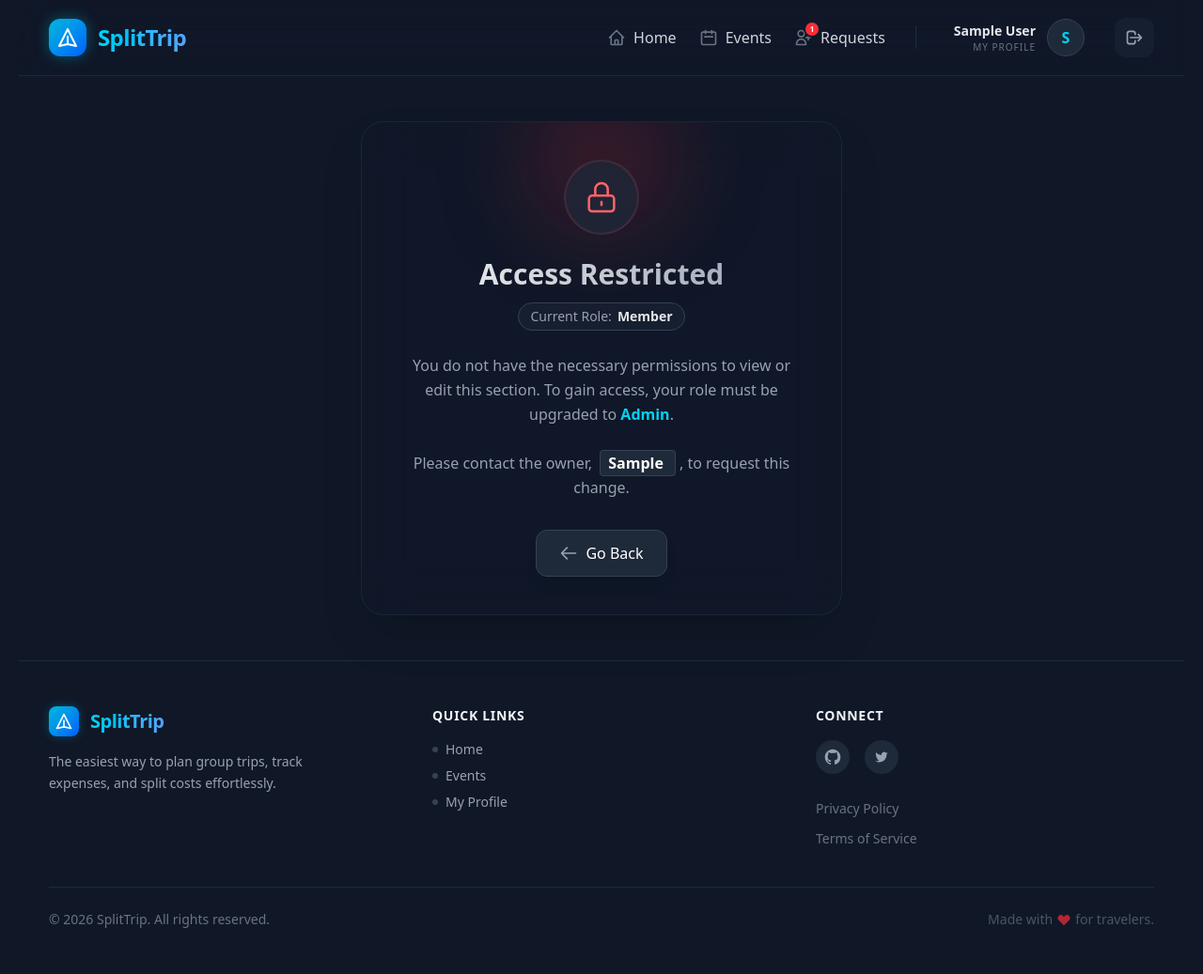
After one commit to hassan-ahmadi-jo/split-trip, a Django app: page /events/000/access-restricted in a window 1280 px wide. The commit adds this page. Shown: the whole page at 94% size. Run offline with Django 5.2, Linux system fonts and the light colour scheme; a user stored in the database is signed in; tables that the repository leaves empty hold one stand-in row (values such as "Sample post").

Commit message:
feat(expenses): add member access restrictions
- Create access restricted template
- Implement AccessRestrictedMixin for protected views
- Add access_restricted.js to disable restricted buttons and links

```diff
--- /dev/null
+++ b/expenses/templates/expenses/access_restricted.html
@@ -0,0 +1,51 @@
+{% extends 'base.html' %}
+{% load static %}
+
+{% block title %}
+  Access Restricted |
+{% endblock %}
+
+{% block content %}
+  <div class="min-h-[70vh] flex items-center justify-center px-4 py-12">
+    <!-- Glassmorphism Card -->
+    <div class="max-w-lg w-full bg-gray-900/60 backdrop-blur-xl border border-gray-800/80 rounded-3xl shadow-2xl p-8 sm:p-10 text-center relative overflow-hidden">
+      <!-- Red/Orange Glow Effect -->
+      <div class="absolute -top-10 left-1/2 -translate-x-1/2 w-40 h-40 bg-red-500/20 rounded-full blur-[50px] pointer-events-none"></div>
+
+      <!-- Lock / Shield Icon -->
+      <div class="mx-auto w-20 h-20 bg-gray-800/80 rounded-full border border-gray-700/50 flex items-center justify-center mb-6 shadow-inner relative z-10">
+        <div class="absolute inset-0 rounded-full border border-red-500/30 animate-[spin_4s_linear_infinite]"></div>
+        <svg xmlns="http://www.w3.org/2000/svg" class="h-10 w-10 text-red-400" fill="none" viewBox="0 0 24 24" stroke="currentColor" stroke-width="1.5">
+          <path stroke-linecap="round" stroke-linejoin="round" d="M12 15v2m-6 4h12a2 2 0 002-2v-6a2 2 0 00-2-2H6a2 2 0 00-2 2v6a2 2 0 002 2zm10-10V7a4 4 0 00-8 0v4h8z" />
+        </svg>
+      </div>
+
+      <!-- Heading -->
+      <h1 class="text-2xl sm:text-3xl font-black text-transparent bg-clip-text bg-gradient-to-r from-gray-100 to-gray-400 mb-3 relative z-10">Access Restricted</h1>
+
+      <!-- Badge showing current role -->
+      <div class="inline-flex items-center gap-1.5 px-3 py-1 rounded-full bg-gray-800/50 border border-gray-700 mb-6 text-sm text-gray-400">
+        Current Role: <span class="font-bold text-gray-200">Member</span>
+      </div>
+
+      <!-- Explanatory Text -->
+      <p class="text-gray-400 text-sm sm:text-base leading-relaxed mb-8 relative z-10">
+        You do not have the necessary permissions to view or edit this section. To gain access, your role must be upgraded to <span class="text-cyan-400 font-semibold">Admin</span>.
+        <br /><br />
+        Please contact the owner,
+        <strong class="text-white bg-gray-800 px-2 py-0.5 rounded border border-gray-700 mx-1">
+          {{ owner_name }}
+        </strong>, to request this change.
+      </p>
+
+      <!-- Action Buttons -->
+      <div class="flex flex-col sm:flex-row items-center justify-center gap-4 relative z-10">
+        <a href="javascript:history.back()" class="w-full sm:w-auto px-6 py-3 rounded-xl bg-gray-800 hover:bg-gray-700 text-white font-medium border border-gray-700 hover:border-gray-600 transition-all shadow-lg flex items-center justify-center gap-2 group">
+          <svg xmlns="http://www.w3.org/2000/svg" class="h-5 w-5 text-gray-400 group-hover:text-white group-hover:-translate-x-1 transition-all" fill="none" viewBox="0 0 24 24" stroke="currentColor">
+            <path stroke-linecap="round" stroke-linejoin="round" stroke-width="2" d="M10 19l-7-7m0 0l7-7m-7 7h18" />
+          </svg>Go Back
+        </a>
+      </div>
+    </div>
+  </div>
+{% endblock %}
--- a/expenses/urls.py
+++ b/expenses/urls.py
@@ -26,4 +26,7 @@ urlpatterns = [
     # Currency
     path('currency/', views.CurrencyHandlerView.as_view(), name='currency_handler'),
     path('currency/create/', views.CurrencyUnitCreateView.as_view(), name='currency_create'),
+
+    # Access Restricted
+    path('access-restricted', views.AccessRestrictedView.as_view(), name='access_restricted'),
 ]
--- a/expenses/views.py
+++ b/expenses/views.py
@@ -7,7 +7,7 @@ from django.views.generic.base import TemplateView
 from django.views.generic import ListView, DetailView
 from django.views.generic.edit import CreateView, UpdateView
 from django.contrib.auth.mixins import LoginRequiredMixin, UserPassesTestMixin
-from events.models import Event
+from events.models import Event, EventMembership
 from django.db import transaction
 from . import forms, models
 
@@ -21,6 +21,14 @@ class EventMemberRequiredMixin(LoginRequiredMixin, UserPassesTestMixin):
             event = get_object_or_404(Event, code=self._event_code)
             self._event = event
         return self._event
+
+    def get_membership(self):
+        if hasattr(self, ('_membership')):
+            return self._membership
+        user = self.request.user
+        event = self.get_event()
+        self._membership = get_object_or_404(user.memberships, event = event)
+        return self._membership
 
     def test_func(self):
         user = self.request.user
@@ -58,6 +66,14 @@ class PaymentMixin(EventMemberRequiredMixin):
 
     def handle_no_permission(self):
         return redirect('dashboard', event_code = self._event_code)
+
+class AccessRestrictedMixin(UserPassesTestMixin):
+    def dispatch(self, request, *args, **kwargs):
+        membership = self.get_membership()
+        event = self.get_event()
+        if not membership.can_edit_event_info:
+            return redirect('access_restricted', event_code = event.code)
+        return super().dispatch(request, *args, **kwargs)
 
 def create_empty_payments_for_expense(expense):
     participants = expense.event.participants.all()
@@ -109,9 +125,11 @@ class ExpensesView(EventMemberRequiredMixin, TemplateView):
         if not event.currencys.exists():
             create_default_currency_units(event)
         context['currency_unit'] = event.currencys.filter(is_active = True).first().title
+        membership = self.get_membership()
+        context["can_edit_event_info"] = membership.can_edit_event_info
         return context
 
-class ParticipantsCreateView(EventMemberRequiredMixin, CreateView):
+class ParticipantsCreateView(EventMemberRequiredMixin, AccessRestrictedMixin, CreateView):
     form_class = forms.ParticipantsForm
     template_name = 'expenses/participants_create.html'
 
@@ -131,7 +149,7 @@ class ParticipantsCreateView(EventMemberRequiredMixin, CreateView):
         create_empty_payments_for_participant(self.object)
         return HttpResponseRedirect(self.get_success_url())
 
-class ParticipantsUpdateView(EventMemberRequiredMixin, UpdateView):
+class ParticipantsUpdateView(EventMemberRequiredMixin, AccessRestrictedMixin, UpdateView):
     template_name = 'expenses/participants_update.html'
     model = models.Participants
     form_class = forms.ParticipantsForm
@@ -168,9 +186,11 @@ class ParticipantsListView(EventMemberRequiredMixin, ListView):
         context = super().get_context_data(**kwargs)
         event = self.get_event()
         context['currency_unit'] = event.currencys.filter(is_active = True).first().title
+        membership = self.get_membership()
+        context["can_edit_event_info"] = membership.can_edit_event_info
         return context
 
-class ParticipantsDeleteView(EventMemberRequiredMixin, View):
+class ParticipantsDeleteView(EventMemberRequiredMixin, AccessRestrictedMixin, View):
     def post(self, request, event_code):
         self._event_code = event_code
         event = self.get_event()
@@ -185,7 +205,7 @@ class ParticipantsDeleteView(EventMemberRequiredMixin, View):
                 return redirect('participants_list', event_code=event_code)
         return redirect('dashboard', event_code=event_code)
 
-class ExpensesCreateView(EventMemberRequiredMixin, CreateView):
+class ExpensesCreateView(EventMemberRequiredMixin, AccessRestrictedMixin, CreateView):
     template_name = 'expenses/expenses_create.html'
     form_class = forms.ExpensesForm
 
@@ -205,7 +225,7 @@ class ExpensesCreateView(EventMemberRequiredMixin, CreateView):
         create_empty_payments_for_expense(self.object)
         return HttpResponseRedirect(self.get_success_url())
 
-class ExpensesUpdateView(EventMemberRequiredMixin, UpdateView):
+class ExpensesUpdateView(EventMemberRequiredMixin, AccessRestrictedMixin, UpdateView):
     template_name = 'expenses/expenses_edit.html'
     model = models.Expenses
     form_class = forms.ExpensesForm
@@ -225,7 +245,7 @@ class ExpensesUpdateView(EventMemberRequiredMixin, UpdateView):
         kwargs['update_object'] = True
         return kwargs
 
-class SplitPaymentView(PaymentMixin, View):
+class SplitPaymentView(PaymentMixin, AccessRestrictedMixin, View):
     def create_forms(self, post_data = None):
         expense = self.get_expense()
         payments = expense.payments.all()
@@ -306,9 +326,11 @@ class ExpensesListView(EventMemberRequiredMixin, ListView):
         context = super().get_context_data(**kwargs)
         event = self.get_event()
         context['currency_unit'] = event.currencys.filter(is_active = True).first().title
+        membership = self.get_membership()
+        context["can_edit_event_info"] = membership.can_edit_event_info
         return context
 
-class EpensesDeleteView(PaymentMixin, View):
+class EpensesDeleteView(PaymentMixin, AccessRestrictedMixin, View):
     @transaction.atomic
     def delet_expense(self):
         expense = self.get_expense()
@@ -320,7 +342,7 @@ class EpensesDeleteView(PaymentMixin, View):
             return redirect('expenses_list', event_code = event_code)
         return redirect('dashboard', event_code = event_code)
 
-class CurrencyHandlerView(EventMemberRequiredMixin, View):
+class CurrencyHandlerView(EventMemberRequiredMixin, AccessRestrictedMixin, View):
     def post(self, request, event_code):
         event = self.get_event()
         currency_id = request.POST.get('remove')
@@ -341,7 +363,7 @@ class CurrencyHandlerView(EventMemberRequiredMixin, View):
                     cur.save()
         return redirect('dashboard', event_code = event_code)
 
-class CurrencyUnitCreateView(EventMemberRequiredMixin, CreateView):
+class CurrencyUnitCreateView(EventMemberRequiredMixin, AccessRestrictedMixin, CreateView):
     form_class = forms.CurrencyUnitCreateForm
     template_name = 'expenses/currency_unit_create.html'
 
@@ -366,6 +388,8 @@ class ParticipantDetailView(EventMemberRequiredMixin, DetailView):
         context['balance'] = participant.total_paid - participant.total_share
         context['payments'] = participant.payments.all().order_by('-expense__expense_date', '-expense__created_at')
         context['currency_unit'] = participant.event.currencys.filter(is_active = True).first().title
+        membership = self.get_membership()
+        context["can_edit_event_info"] = membership.can_edit_event_info
         return context
 
 class ExpenseDetailView(PaymentMixin, DetailView):
@@ -380,4 +404,15 @@ class ExpenseDetailView(PaymentMixin, DetailView):
         event = self.get_event()
         context['currency_unit'] = event.currencys.filter(is_active = True).first().title
         context['payments'] = expense.payments.all()
+        membership = self.get_membership()
+        context["can_edit_event_info"] = membership.can_edit_event_info
         return context
+
+class AccessRestrictedView(TemplateView):
+    template_name = 'expenses/access_restricted.html'
+
+    def get_context_data(self, **kwargs):
+        context = super().get_context_data(**kwargs)
+        event = get_object_or_404(Event, code = self.kwargs.get('event_code'))
+        context['owner_name'] = event.creator.first_name
+        return context
--- a/static/css/main_style.css
+++ b/static/css/main_style.css
@@ -60,7 +60,6 @@
     --container-xl: 36rem;
     --container-2xl: 42rem;
     --container-6xl: 72rem;
-    --container-7xl: 80rem;
     --text-xs: 0.75rem;
     --text-xs--line-height: calc(1 / 0.75);
     --text-sm: 0.875rem;
@@ -96,8 +95,6 @@
     --radius-xl: 0.75rem;
     --radius-2xl: 1rem;
     --radius-3xl: 1.5rem;
-    --ease-out: cubic-bezier(0, 0, 0.2, 1);
-    --ease-in-out: cubic-bezier(0.4, 0, 0.2, 1);
     --animate-ping: ping 1s cubic-bezier(0, 0, 0.2, 1) infinite;
     --animate-pulse: pulse 2s cubic-bezier(0.4, 0, 0.6, 1) infinite;
     --blur-sm: 8px;
@@ -282,33 +279,27 @@
   .inset-0 {
     inset: calc(var(--spacing) * 0);
   }
-  .-top-1 {
-    top: calc(var(--spacing) * -1);
-  }
   .-top-1\.5 {
     top: calc(var(--spacing) * -1.5);
   }
   .-top-2 {
     top: calc(var(--spacing) * -2);
   }
+  .-top-10 {
+    top: calc(var(--spacing) * -10);
+  }
   .-top-24 {
     top: calc(var(--spacing) * -24);
   }
   .top-0 {
     top: calc(var(--spacing) * 0);
   }
-  .top-1 {
-    top: calc(var(--spacing) * 1);
-  }
   .top-1\/2 {
     top: calc(1/2 * 100%);
   }
   .top-1\/4 {
     top: calc(1/4 * 100%);
   }
-  .-right-1 {
-    right: calc(var(--spacing) * -1);
-  }
   .-right-1\.5 {
     right: calc(var(--spacing) * -1.5);
   }
@@ -429,6 +411,9 @@
   .m-auto {
     margin: auto;
   }
+  .mx-1 {
+    margin-inline: calc(var(--spacing) * 1);
+  }
   .mx-auto {
     margin-inline: auto;
   }
@@ -627,6 +600,9 @@
   .h-32 {
     height: calc(var(--spacing) * 32);
   }
+  .h-40 {
+    height: calc(var(--spacing) * 40);
+  }
   .h-64 {
     height: calc(var(--spacing) * 64);
   }
@@ -642,15 +618,15 @@
   .h-screen {
     height: 100vh;
   }
+  .min-h-\[70vh\] {
+    min-height: 70vh;
+  }
   .min-h-\[75vh\] {
     min-height: 75vh;
   }
   .min-h-screen {
     min-height: 100vh;
   }
-  .w-1 {
-    width: calc(var(--spacing) * 1);
-  }
   .w-1\.5 {
     width: calc(var(--spacing) * 1.5);
   }
@@ -711,6 +684,9 @@
   .w-32 {
     width: calc(var(--spacing) * 32);
   }
+  .w-40 {
+    width: calc(var(--spacing) * 40);
+  }
   .w-64 {
     width: calc(var(--spacing) * 64);
   }
@@ -768,28 +741,14 @@
   .flex-1 {
     flex: 1;
   }
-  .flex-shrink {
-    flex-shrink: 1;
-  }
   .shrink-0 {
     flex-shrink: 0;
   }
   .flex-grow {
     flex-grow: 1;
   }
-  .border-collapse {
-    border-collapse: collapse;
-  }
-  .-translate-x-1 {
-    --tw-translate-x: calc(var(--spacing) * -1);
-    translate: var(--tw-translate-x) var(--tw-translate-y);
-  }
   .-translate-x-1\/2 {
     --tw-translate-x: calc(calc(1/2 * 100%) * -1);
-    translate: var(--tw-translate-x) var(--tw-translate-y);
-  }
-  .-translate-y-1 {
-    --tw-translate-y: calc(var(--spacing) * -1);
     translate: var(--tw-translate-x) var(--tw-translate-y);
   }
   .-translate-y-1\/2 {
@@ -814,6 +773,9 @@
   .transform {
     transform: var(--tw-rotate-x,) var(--tw-rotate-y,) var(--tw-rotate-z,) var(--tw-skew-x,) var(--tw-skew-y,);
   }
+  .animate-\[spin_4s_linear_infinite\] {
+    animation: spin 4s linear infinite;
+  }
   .animate-ping {
     animation: var(--animate-ping);
   }
@@ -1212,17 +1142,17 @@
       border-color: color-mix(in oklab, var(--color-indigo-500) 30%, transparent);
     }
   }
-  .border-red-500 {
-    border-color: var(--color-red-500);
-  }
   .border-red-500\/20 {
     border-color: color-mix(in srgb, oklch(63.7% 0.237 25.331) 20%, transparent);
     @supports (color: color-mix(in lab, red, red)) {
       border-color: color-mix(in oklab, var(--color-red-500) 20%, transparent);
     }
   }
-  .border-red-800 {
-    border-color: var(--color-red-800);
+  .border-red-500\/30 {
+    border-color: color-mix(in srgb, oklch(63.7% 0.237 25.331) 30%, transparent);
+    @supports (color: color-mix(in lab, red, red)) {
+      border-color: color-mix(in oklab, var(--color-red-500) 30%, transparent);
+    }
   }
   .border-red-800\/50 {
     border-color: color-mix(in srgb, oklch(44.4% 0.177 26.899) 50%, transparent);
@@ -1500,8 +1400,11 @@
       background-color: color-mix(in oklab, var(--color-red-500) 10%, transparent);
     }
   }
-  .bg-red-900 {
-    background-color: var(--color-red-900);
+  .bg-red-500\/20 {
+    background-color: color-mix(in srgb, oklch(63.7% 0.237 25.331) 20%, transparent);
+    @supports (color: color-mix(in lab, red, red)) {
+      background-color: color-mix(in oklab, var(--color-red-500) 20%, transparent);
+    }
   }
   .bg-red-900\/20 {
     background-color: color-mix(in srgb, oklch(39.6% 0.141 25.723) 20%, transparent);
@@ -1548,12 +1451,12 @@
     --tw-gradient-from: var(--color-emerald-400);
     --tw-gradient-stops: var(--tw-gradient-via-stops, var(--tw-gradient-position), var(--tw-gradient-from) var(--tw-gradient-from-position), var(--tw-gradient-to) var(--tw-gradient-to-position));
   }
+  .from-gray-100 {
+    --tw-gradient-from: var(--color-gray-100);
+    --tw-gradient-stops: var(--tw-gradient-via-stops, var(--tw-gradient-position), var(--tw-gradient-from) var(--tw-gradient-from-position), var(--tw-gradient-to) var(--tw-gradient-to-position));
+  }
   .from-gray-700 {
     --tw-gradient-from: var(--color-gray-700);
-    --tw-gradient-stops: var(--tw-gradient-via-stops, var(--tw-gradient-position), var(--tw-gradient-from) var(--tw-gradient-from-position), var(--tw-gradient-to) var(--tw-gradient-to-position));
-  }
-  .from-indigo-600 {
-    --tw-gradient-from: var(--color-indigo-600);
     --tw-gradient-stops: var(--tw-gradient-via-stops, var(--tw-gradient-position), var(--tw-gradient-from) var(--tw-gradient-from-position), var(--tw-gradient-to) var(--tw-gradient-to-position));
   }
   .from-indigo-600\/10 {
@@ -1592,6 +1495,10 @@
     --tw-gradient-to: var(--color-cyan-400);
     --tw-gradient-stops: var(--tw-gradient-via-stops, var(--tw-gradient-position), var(--tw-gradient-from) var(--tw-gradient-from-position), var(--tw-gradient-to) var(--tw-gradient-to-position));
   }
+  .to-gray-400 {
+    --tw-gradient-to: var(--color-gray-400);
+    --tw-gradient-stops: var(--tw-gradient-via-stops, var(--tw-gradient-position), var(--tw-gradient-from) var(--tw-gradient-from-position), var(--tw-gradient-to) var(--tw-gradient-to-position));
+  }
   .to-gray-600 {
     --tw-gradient-to: var(--color-gray-600);
     --tw-gradient-stops: var(--tw-gradient-via-stops, var(--tw-gradient-position), var(--tw-gradient-from) var(--tw-gradient-from-position), var(--tw-gradient-to) var(--tw-gradient-to-position));
@@ -2084,6 +1972,10 @@
   }
   .blur-3xl {
     --tw-blur: blur(var(--blur-3xl));
+    filter: var(--tw-blur,) var(--tw-brightness,) var(--tw-contrast,) var(--tw-grayscale,) var(--tw-hue-rotate,) var(--tw-invert,) var(--tw-saturate,) var(--tw-sepia,) var(--tw-drop-shadow,);
+  }
+  .blur-\[50px\] {
+    --tw-blur: blur(50px);
     filter: var(--tw-blur,) var(--tw-brightness,) var(--tw-contrast,) var(--tw-grayscale,) var(--tw-hue-rotate,) var(--tw-invert,) var(--tw-saturate,) var(--tw-sepia,) var(--tw-drop-shadow,);
   }
   .blur-\[80px\] {
@@ -2358,6 +2238,13 @@
       }
     }
   }
+  .hover\:border-gray-600 {
+    &:hover {
+      @media (hover: hover) {
+        border-color: var(--color-gray-600);
+      }
+    }
+  }
   .hover\:border-gray-700 {
     &:hover {
       @media (hover: hover) {
@@ -2699,6 +2576,12 @@
   .sm\:text-left {
     @media (width >= 40rem) {
       text-align: left;
+    }
+  }
+  .sm\:text-3xl {
+    @media (width >= 40rem) {
+      font-size: var(--text-3xl);
+      line-height: var(--tw-leading, var(--text-3xl--line-height));
     }
   }
   .sm\:text-4xl {
@@ -2707,6 +2590,12 @@
       line-height: var(--tw-leading, var(--text-4xl--line-height));
     }
   }
+  .sm\:text-base {
+    @media (width >= 40rem) {
+      font-size: var(--text-base);
+      line-height: var(--tw-leading, var(--text-base--line-height));
+    }
+  }
   .md\:col-span-2 {
     @media (width >= 48rem) {
       grid-column: span 2 / span 2;
@@ -3626,11 +3553,6 @@ input[type=number] {
   inherits: false;
   initial-value: 0 0 #0000;
 }
-@property --tw-outline-style {
-  syntax: "*";
-  inherits: false;
-  initial-value: solid;
-}
 @property --tw-blur {
   syntax: "*";
   inherits: false;
@@ -3724,9 +3646,10 @@ input[type=number] {
   syntax: "*";
   inherits: false;
 }
-@property --tw-ease {
-  syntax: "*";
-  inherits: false;
+@keyframes spin {
+  to {
+    transform: rotate(360deg);
+  }
 }
 @keyframes ping {
   75%, 100% {
@@ -3788,7 +3711,6 @@ input[type=number] {
       --tw-ring-offset-width: 0px;
       --tw-ring-offset-color: #fff;
       --tw-ring-offset-shadow: 0 0 #0000;
-      --tw-outline-style: solid;
       --tw-blur: initial;
       --tw-brightness: initial;
       --tw-contrast: initial;
@@ -3812,7 +3734,6 @@ input[type=number] {
       --tw-backdrop-saturate: initial;
       --tw-backdrop-sepia: initial;
       --tw-duration: initial;
-      --tw-ease: initial;
-    }
-  }
-}
+    }
+  }
+}
```
Also changed, not shown: other parts of static/css/main_style.css (+46 -138 lines), expenses/templates/expenses/dashboard.html (+14 -7 lines), expenses/templates/expenses/expense_detail.html (+6 -2 lines), expenses/templates/expenses/expenses_list.html (+8 -4 lines), expenses/templates/expenses/participant.html (+6 -2 lines), expenses/templates/expenses/participant_list.html (+7 -4 lines), static/css/tailwind_input.css (+11 -0 lines), static/javascript/access_restricted.js (added, +16 -0 lines).
